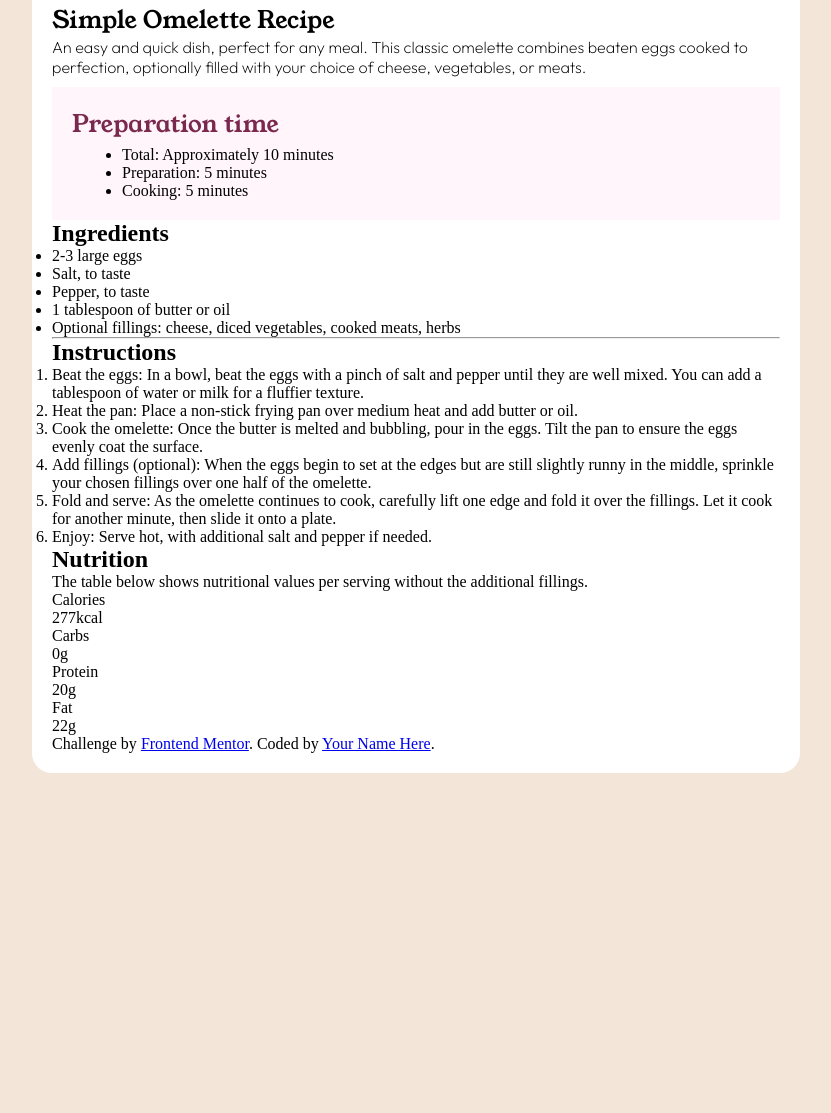
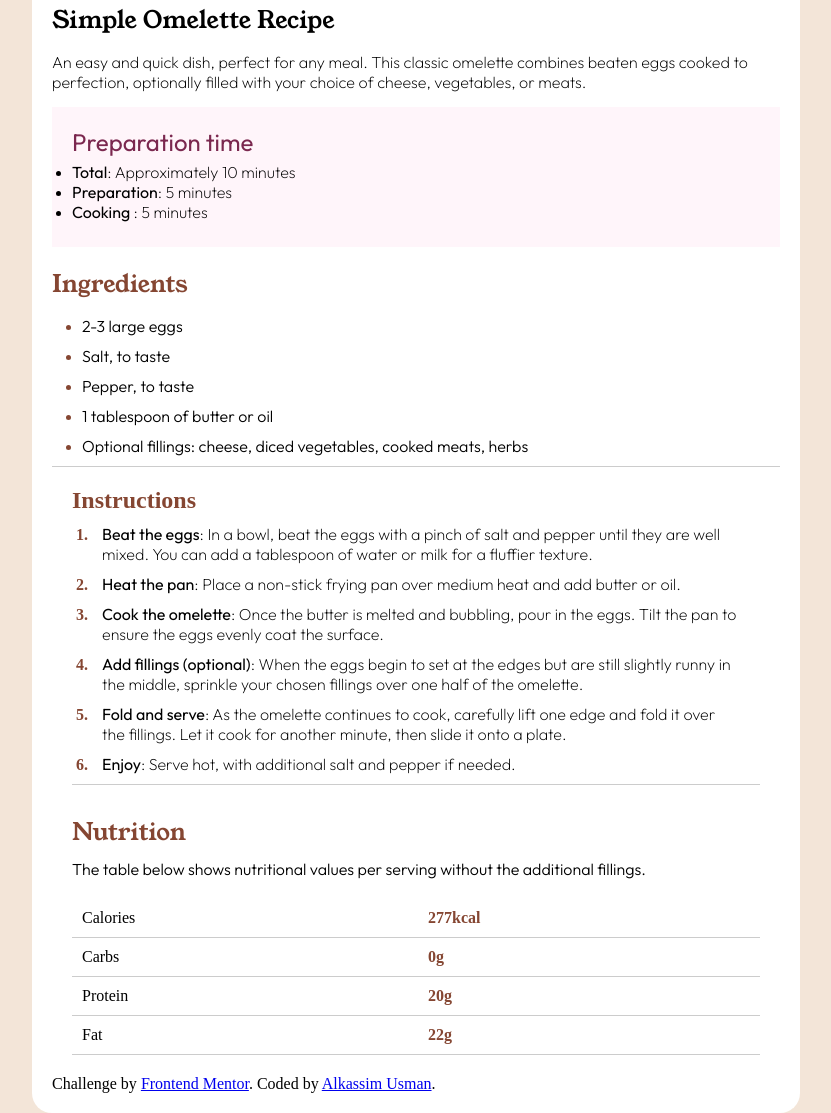
Before and after one commit to Ayomide00712/recipe-page-main, a plain HTML site: page index.html in a window 1280 px wide. Shown: the part 492-1605 px from the top of the page, without its empty margins (224-1055 px from the left). Before the commit the page ends 1393 px from the top, so only its background shows below. Drawn offline with Linux system fonts and the light colour scheme.

Commit message:
added the media and styling

```diff
--- a/index.html
+++ b/index.html
@@ -27,68 +27,73 @@
   <section class="time-section">
     <h2> Preparation time</h2>
   <ul>
-   <li><p></p> <span>Total:</span> Approximately 10 minutes</li>
-   <li><span></span>Preparation: 5 minutes</li>
-   <li><span></span>Cooking: 5 minutes</li>
+   <li><p> <span>Total</span>: Approximately 10 minutes</p></li>
+   <li><p><span>Preparation</span>: 5 minutes</p></li>
+   <li><p><span>Cooking </span>: 5 minutes</p></li>
 </ul>
   </section>
   <!-- Ingredient -->
   <section class="Ingredient">
+    <h2>Ingredients</h2>
 <ul>
-  <h2>Ingredients</h2>
 
-  <li>2-3 large eggs</li>
-  <li>Salt, to taste</li>
-  <li>Pepper, to taste</li>
-  <li> 1 tablespoon of butter or oil</li>
-  <li>Optional fillings: cheese, diced vegetables, cooked meats, herbs</li>
+  <li><p>2-3 large eggs</p></li>
+  <li><p>Salt, to taste</p></li>
+  <li><p>Pepper, to taste</p></li>
+  <li><p>1 tablespoon of butter or oil</p> </li>
+  <li><p>Optional fillings: cheese, diced vegetables, cooked meats, herbs</p></li>
 </ul>
 </section>
-<hr>
 <!-- instruction -->
+ <section class="instruction">
+   <h2>Instructions</h2>
 <ol>
- <h2>Instructions</h2>
 
-  <li>Beat the eggs: In a bowl, beat the eggs with a pinch of salt and pepper until they are well mixed.
-  You can add a tablespoon of water or milk for a fluffier texture.</li>
+  <li>  <p><span>Beat the eggs</span>: In a bowl, beat the eggs with a pinch of salt and pepper until they are well mixed.
+  You can add a tablespoon of water or milk for a fluffier texture.</p></li>
 
- <li>Heat the pan: Place a non-stick frying pan over medium heat and add butter or oil.</li>
+ <li><p><span>Heat the pan</span>: Place a non-stick frying pan over medium heat and add butter or oil.</p></li>
 
- <li>Cook the omelette: Once the butter is melted and bubbling, pour in the eggs. Tilt the pan to ensure
-  the eggs evenly coat the surface.</li>
+ <li><p><span>Cook the omelette</span>: Once the butter is melted and bubbling, pour in the eggs. Tilt the pan to ensure
+  the eggs evenly coat the surface.</p></li>
 
-  <li>Add fillings (optional): When the eggs begin to set at the edges but are still slightly runny in the
-    middle, sprinkle your chosen fillings over one half of the omelette.</li>
+  <li><p><span>Add fillings (optional)</span>: When the eggs begin to set at the edges but are still slightly runny in the
+    middle, sprinkle your chosen fillings over one half of the omelette.</p></li>
 
-  <li> Fold and serve: As the omelette continues to cook, carefully lift one edge and fold it over the
-    fillings. Let it cook for another minute, then slide it onto a plate.</li>
+  <li><p><span> Fold and serve</span>: As the omelette continues to cook, carefully lift one edge and fold it over the
+    fillings. Let it cook for another minute, then slide it onto a plate.</p></li>
 
-  <li>Enjoy: Serve hot, with additional salt and pepper if needed.</li>
+  <li><p><span>Enjoy</span>: Serve hot, with additional salt and pepper if needed.</p></li>
 </ol>
+</section>
 
 <section class="Nutrition">
  <h2>Nutrition</h2>
 
-  <p>The table below shows nutritional values per serving without the additional fillings.</p>
-<div>
-  <p>Calories</p>
- <p> 277kcal</p>
-</div>
-<div>
- <p> Carbs</p>
- <p> 0g </p>
-</div>
-<div>
- <p> Protein</p>
-  <p>20g</p>
-</div>
- <p> Fat</p>
- <p>22g</p>
+  <p class="head">The table below shows nutritional values per serving without the additional fillings.</p>
+  <table>
+    <tr>
+        <td>Calories</td>
+        <td>277kcal</td>
+    </tr>
+    <tr>
+        <td>Carbs</td>
+        <td>0g</td>
+    </tr>
+    <tr>
+        <td>Protein</td>
+        <td>20g</td>
+    </tr>
+    <tr>
+        <td>Fat</td>
+        <td>22g</td>
+    </tr>
+</table>
 </section>
 
   <div class="attribution">
     Challenge by <a href="https://www.frontendmentor.io?ref=challenge" target="_blank">Frontend Mentor</a>.
-    Coded by <a href="#">Your Name Here</a>.
+    Coded by <a href="#">Alkassim Usman</a>.
   </div>
 </div>
 </body>
--- a/style.css
+++ b/style.css
@@ -8,10 +8,12 @@
 }
 :root{
     --h1-font: "Young Serif", serif;
+    --p-font:  "outfit", serif;
 }
 body{
   background-color:   #F3E5D8;
   width: 100%;
+  height: 100vh;
 }
 .container{
 background-color: hsl(0, 0%, 100%);
@@ -33,23 +35,231 @@ img{
     font-weight: 400;
 }
 .recipe p{
-    font-family: "outfit", serif ;
+    margin: 15px 0;
+    font-family: var(--p-font) ;
     font-weight: 200;
     font-size: 16px;
 }
+/* time section */
 .time-section{
     background-color:hsl(330, 100%, 98%) ;
     padding: 20px;
 
 }
 .time-section h2{
-    font-family: var(--h1-font);
+    font-family: var(--p-font);
     font-weight: 400;
     color: hsl(332, 51%, 32%);
     border-radius: 5px;
-
+}
+.time-section ul{
+    padding: 5px  0 ;
+}
+.time-section ul li p{
+    font-size: 16px;
+    font-weight: 200;
+    font-family: var(--p-font);
+}
+.time-section ul li p span{
+ font-weight: 400;
+ font-family: var(--p-font);
+}
+ /* Ingredient section */
+.Ingredient{
+    margin: 20px 0;
+    border-bottom: 1px solid #ccc;
+}
+.Ingredient h2{
+    font-family: var(--h1-font);
+    font-weight: 400;
+    color: hsl(14, 45%, 36%);
+}
+.Ingredient ul{
+    padding: 10px 30px 5px;
 
 }
-.time-section ul{
-    padding: 5px 50px 0 ;
+.Ingredient ul li{
+    color: hsl(14, 45%, 36%);
+    line-height: 30px;
 }
+.Ingredient ul li p{
+    color: #000;
+    font-size: 16px;
+    font-family: var(--p-font);
+    font-weight: 300;
+}
+/* instruction */
+
+.instruction{
+    margin: 20px;
+    border-bottom: 1px solid #ccc;
+}
+.instruction h2{
+    color: hsl(14, 45%, 36%);
+    padding-bottom:10px ;
+}
+.instruction ol{
+    padding:0 20px ;
+}
+.instruction ol li{
+    margin-bottom: 10px;
+    color: hsl(14, 45%, 36%) ;
+    font-weight: 700;
+}
+.instruction ol li p{
+    padding-left: 10px;
+    font-size: 16px;
+    color: #000;
+    font-weight: 200;
+    font-family: var(--p-font);
+}
+.instruction ol li p span{
+    font-weight: 400;
+}
+/* nutrition */
+.Nutrition{
+    margin: 0 20px;
+}
+.Nutrition h2{
+    padding: 10px 0;
+    color: hsl(14, 45%, 36%);
+    font-family: var(--h1-font);
+    font-weight: 400;
+}
+.Nutrition .head{
+    font-size: 16px;
+    font-family: var(--p-font);
+    font-weight: 300;
+}
+.Nutrition .nutri-card{
+    padding-right: 50px;
+     }
+.nutri-card1{
+display: flex;
+justify-content: space-between;
+align-items: center;
+}
+table {
+    width: 100%;
+    border-collapse: collapse;
+    margin: 20px 0;
+}
+td {
+    padding: 10px;
+    text-align: left;
+    border-bottom: 1px solid #ccc;
+    font-size: 16px;
+}
+td:last-child {
+
+    font-weight: 600;
+    color: hsl(14, 45%, 36%);
+}
+
+@media(max-width: 375px){
+    .container{
+        margin: 0 auto;
+        padding: 0;
+        border-radius: 0;
+    }
+    img{
+        width: 100%;
+        object-fit: cover;
+        border-radius: 0;
+
+    }
+
+    .recipe{
+        margin: 0;
+        margin:0 10px;
+        font-size: small;
+
+    }
+    .recipe p{
+        margin: 8px 0;
+        font-family: var(--p-font) ;
+        font-weight: 200;
+        font-size: 10px;
+    }
+    /* time-secion */
+    .time-section{
+        margin: 0 10px;
+        padding: 5px;
+    }
+    .time-section h2{
+        font-weight: 400;
+        font-size: small;
+    }
+    .time-section ul{
+        padding: 5px 20px;
+    }
+    .time-section ul li p{
+        font-size: 10px;
+
+    }
+    /* Ingredient section */
+.Ingredient{
+    margin: 10px ;
+    border-bottom: 1px solid #ccc;
+}
+.Ingredient h2{
+    font-weight: 400;
+    font-size: small;
+}
+.Ingredient ul{
+    padding: 5px 0 5px 20px;
+}
+.Ingredient ul li{
+    line-height: 15px;
+}
+.Ingredient ul li p{
+    font-size: 8px;
+}
+    /* instruction */
+
+.instruction{
+   margin:10px;
+
+}
+.instruction h2{
+    padding-bottom:0 ;
+    font-size: small;
+}
+.instruction ol{
+    padding:10px 15px ;
+}
+.instruction ol li{
+    margin-bottom: 5px;
+    font-size: 10px;
+}
+.instruction ol li p{
+    padding-left: 5px;
+    font-size: 10px;
+}
+/* nutrition */
+.Nutrition{
+    margin: 10px;
+}
+.Nutrition h2{
+    padding: 5px;
+    font-size: small;
+}
+.Nutrition .head{
+    font-size: 10px;
+}
+table {
+    width: 100%;
+    border-collapse: collapse;
+    margin: 10px 0;
+}
+td {
+    padding: px;
+    text-align: left;
+    border-bottom: 1px solid #ccc;
+    font-size: 10px;
+}
+.attribution{
+    margin: 10px;
+    font-size: small;
+}
+     }
```
